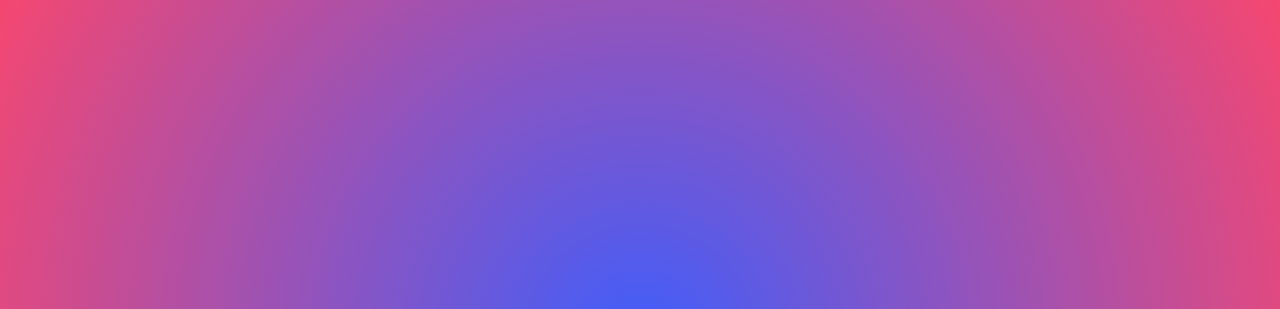
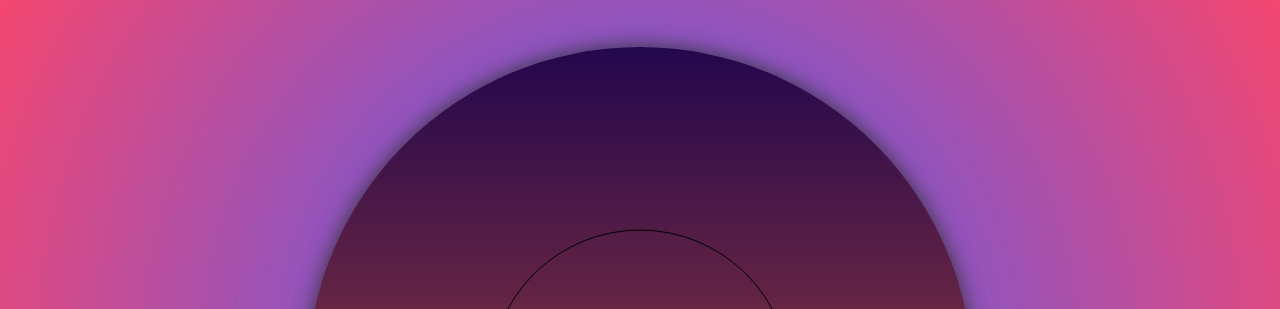
Before and after one commit to mhelbich/mhelbich.github.io, a plain HTML site: page index.html in a window 1280 px wide. Shown: the part 58-367 px from the top of the page. Drawn offline with Linux system fonts and the light colour scheme.

Commit message:
Added Test Visualizer

```diff
--- a/index.html
+++ b/index.html
@@ -7,11 +7,17 @@
     <meta name="viewport" content="width=device-width, initial-scale=1.0">
     <link href="styles.css" rel="stylesheet" media="all">
     <!--<link rel="shortcut icon" href="bilder/favicon.ico"/>-->
+
+    <script type="text/javascript" src="script.js"></script>
 </head>
-<body>
+<body onload="initPage()">
 
 <h1>Place Under Construction</h1>
 <p>To be filled... Sometime...</p>
 
+<div class="wrapper">
+    <div><canvas id="renderer"></canvas></div>
+</div>
+
 </body>
 </html>
--- /dev/null
+++ b/script.js
@@ -0,0 +1,93 @@
+// declare variables
+var canvas, ctx, center_x, center_y, radius, bars,
+    x_end, y_end, bar_height, bar_width,
+    frequency_array;
+var running = false;
+bars = 200;
+bar_width = 2;
+
+// generate the html page
+function initPage() {
+    audio = new Audio();
+    context = new (window.AudioContext || window.webkitAudioContext)();
+    analyser = context.createAnalyser();
+    audio.src = "BringHomeTheGlory.mp3"; // the source path
+    source = context.createMediaElementSource(audio);
+    source.connect(analyser);
+    analyser.connect(context.destination);
+    frequency_array = new Uint8Array(analyser.frequencyBinCount);
+    //audio.play();
+    animationLooper();
+    createListener();
+}
+
+// create button to start audio context
+function createListener() {
+    canvas.addEventListener('click', function(event) {
+        context.resume().then(() => {
+            if (running === false) {
+                console.log('Playback resumed successfully');
+                audio.play();
+                running = true;
+            } else {
+                console.log('Playback paused successfully');
+                audio.pause();
+                running = false;
+            }
+        });
+    });
+}
+
+function animationLooper() {
+    // set to the size of device
+    canvas = document.getElementById("renderer");
+    canvas.width = 666;
+    canvas.height = 666;
+    ctx = canvas.getContext("2d");
+
+    // find the center of the window
+    center_x = canvas.width / 2;
+    center_y = canvas.height / 2;
+    radius = 150;
+
+    // style the background
+    var gradient = ctx.createLinearGradient(0, 0, 0, canvas.height);
+    gradient.addColorStop(0, "rgba(35, 7, 77, 1)");
+    gradient.addColorStop(1, "rgba(204, 83, 51, 1)");
+    ctx.fillStyle = gradient;
+    // transparent
+    // ctx.fillStyle = "rgba(255, 255, 255, 0.0)";
+    ctx.fillRect(0, 0, canvas.width, canvas.height);
+
+    //draw a circle
+    ctx.beginPath();
+    ctx.arc(center_x, center_y, radius, 0, 2 * Math.PI);
+    ctx.stroke();
+    analyser.getByteFrequencyData(frequency_array);
+    for (var i = 0; i < bars; i++) {
+        //divide a circle into equal parts
+        rads = Math.PI * 2 / bars;
+        bar_height = frequency_array[i] * 0.7;
+
+        // set coordinates
+        x = center_x + Math.cos(rads * i) * (radius);
+        y = center_y + Math.sin(rads * i) * (radius);
+        x_end = center_x + Math.cos(rads * i) * (radius + bar_height);
+        y_end = center_y + Math.sin(rads * i) * (radius + bar_height);
+
+        //draw a bar
+        drawBar(x, y, x_end, y_end, bar_width, frequency_array[i]);
+    }
+    window.requestAnimationFrame(animationLooper);
+}
+
+// for drawing a bar
+function drawBar(x1, y1, x2, y2, width, frequency) {
+    var lineColor = "rgb(" + frequency + ", " + frequency + ", " + 205 + ")";
+    ctx.strokeStyle = lineColor;
+    ctx.lineWidth = width;
+    ctx.beginPath();
+    ctx.moveTo(x1, y1);
+    ctx.lineTo(x2, y2);
+    ctx.stroke();
+}
--- a/styles.css
+++ b/styles.css
@@ -6,17 +6,43 @@
 
 body {
     width: 100vw;
+    min-height: 100vh;
     font-family: "Comic Sans MS";
     max-width: 1280px;
-    margin: 0 auto;
+    margin: 0px auto;
     display: flex;
     flex-direction: column;
     justify-content: center;
     align-items: center;
-    height: 100vh;
     background: rgb(63,94,251);
     background: radial-gradient(circle, rgba(63,94,251,1) 0%, rgba(252,70,107,1) 100%);
 
     color: rgba(252,70,107,1);
     text-shadow: 0px 0px 5px #333;
 }
+
+.wrapper {
+    max-width: 960px;
+    margin: 0 auto;
+    padding: 0;
+    display: grid;
+    grid-template-columns: 1fr;
+}
+.wrapper div {
+    display: flex;
+    justify-content: center;
+    align-items: center;
+    margin: 50px 0;
+}
+
+canvas#renderer {
+    border-radius: 50%;
+    box-shadow: 0 0 20px #333;
+    transition: ease-in-out 0.3s;
+    will-change: transform;
+}
+canvas#renderer:hover {
+    transform: scale(1.05);
+    cursor: pointer;
+    text-shadow: 0px 0px 10px #111;
+}
```
Also changed, not shown: 1 other file.
